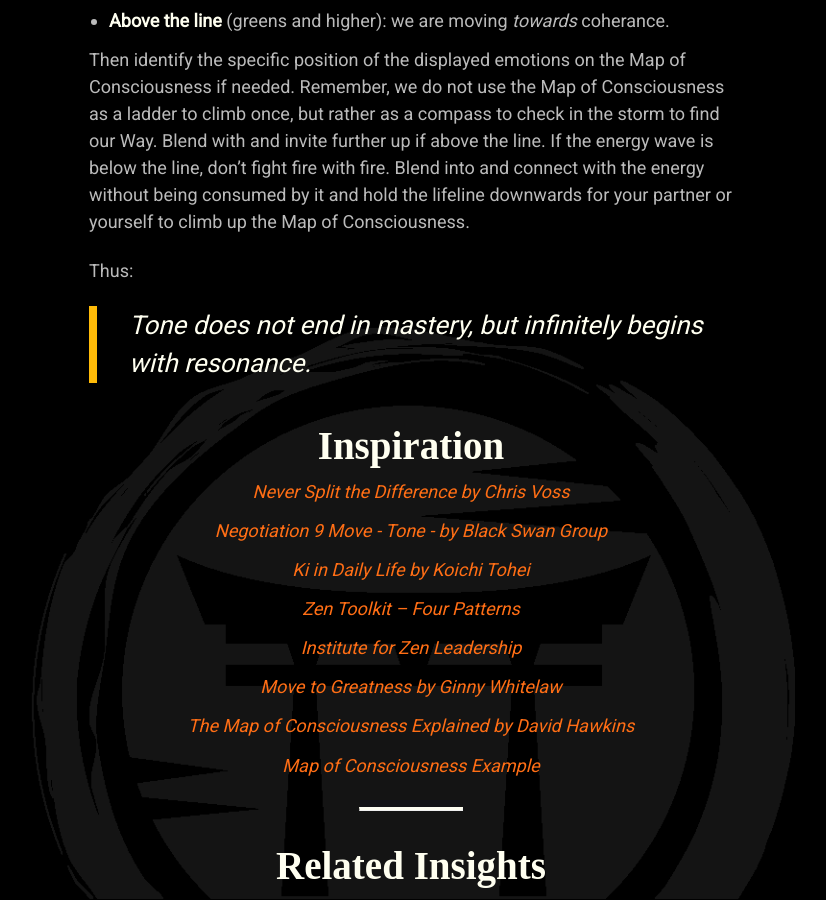
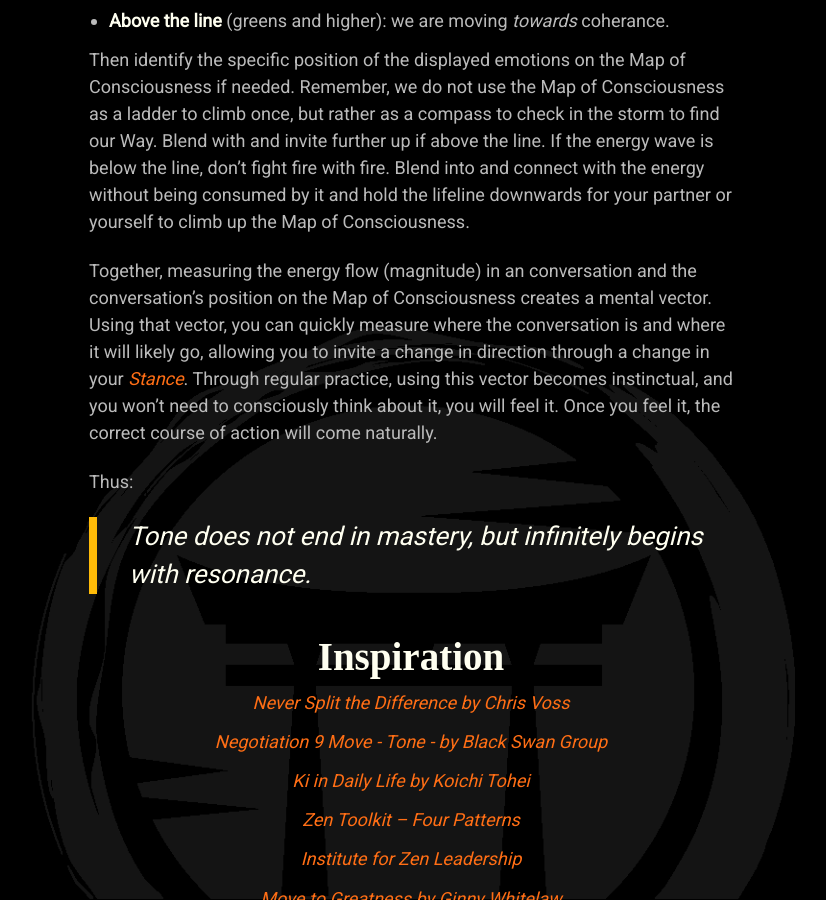
Before and after one commit to mindset-dojo/mindset-dojo.github.io, a Jekyll site: the page built from _forms/tone.md, in a window 1280 px wide and 900 px high, scrolled down 1662 px. Shown: the whole window, without its empty margins (229-1055 px from the left). Built offline with Jekyll 4.4.1, drawn with Linux system fonts in a browser that asks for light colours; some web fonts are replaced.

Commit message:
feat(tone): establish energy flow/consciousness vector as measurement in tone form.

```diff
--- a/_forms/tone.md
+++ b/_forms/tone.md
@@ -42,6 +42,8 @@ What we mean by that is simple:
 
 Then identify the specific position of the displayed emotions on the Map of Consciousness if needed. Remember, we do not use the Map of Consciousness as a ladder to climb once, but rather as a compass to check in the storm to find our Way. Blend with and invite further up if above the line. If the energy wave is below the line, don't fight fire with fire. Blend into and connect with the energy without being consumed by it and hold the lifeline downwards for your partner or yourself to climb up the Map of Consciousness.
 
+Together, measuring the energy flow (magnitude) in an conversation and the conversation's position on the Map of Consciousness creates a mental vector. Using that vector, you can quickly measure where the conversation is and where it will likely go, allowing you to invite a change in direction through a change in your [Stance](../stance/). Through regular practice, using this vector becomes instinctual, and you won't need to consciously think about it, you will feel it. Once you feel it, the correct course of action will come naturally.
+
 Thus:
 
 > Tone does not end in mastery, but infinitely begins with resonance.
```
